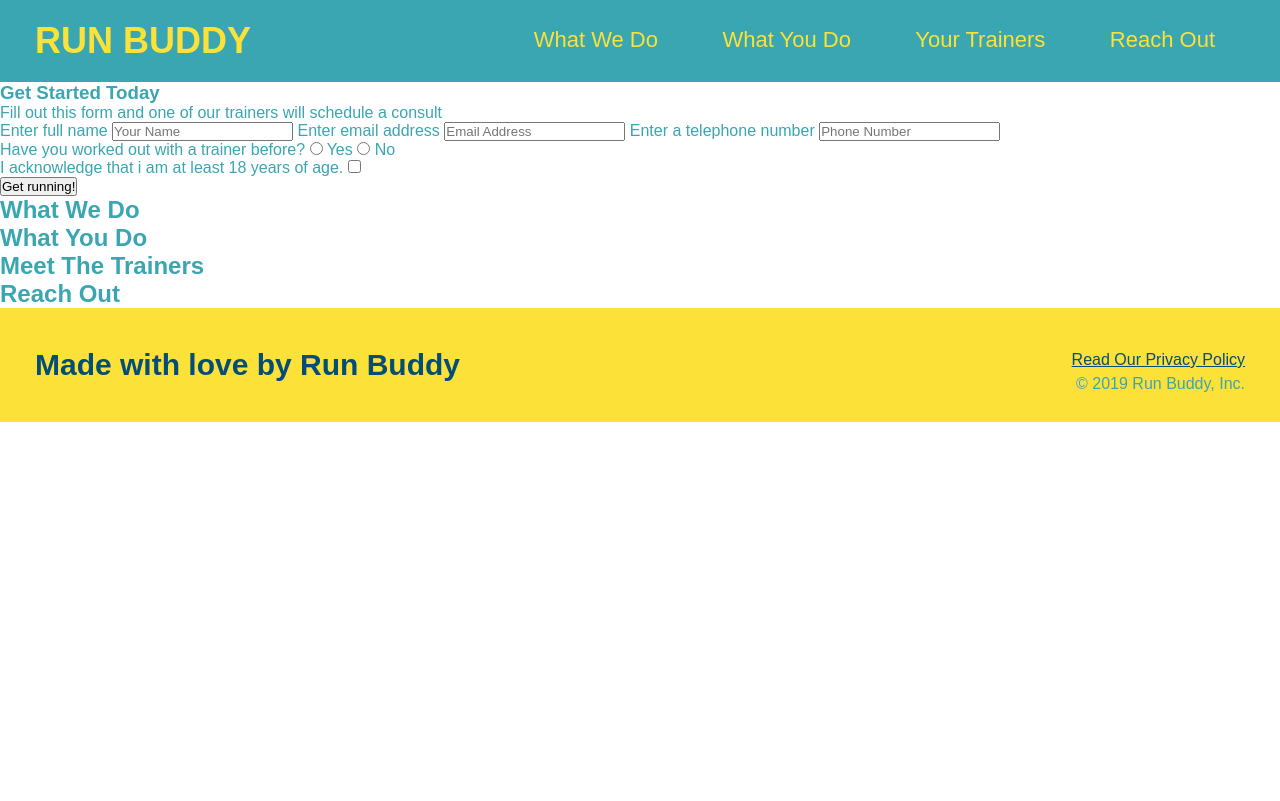
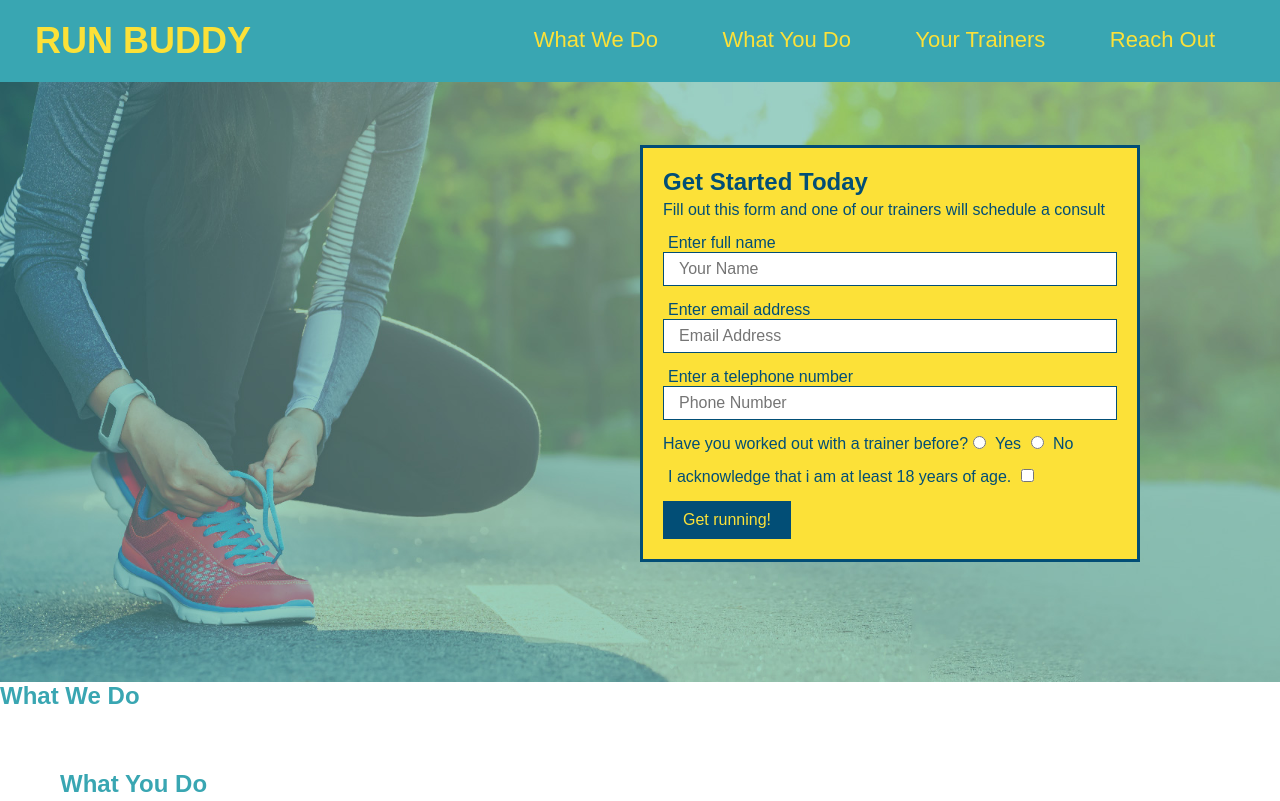
Before and after one commit to mirloov/run-buddy, a plain HTML site: page index.html in a window 1280 px wide. Shown: the top 801 px of the page. Drawn offline with Linux system fonts and the light colour scheme.

Commit message:
label box fixed

```diff
--- a/assets/css/style.css
+++ b/assets/css/style.css
@@ -55,3 +55,52 @@ footer div {
 footer a {
     color: #024e76;
 }
+section {
+    padding: 60px;
+}
+/* Hero Style Start */
+.hero {
+    background-image: url("../images/hero-bg.jpg");
+    height: 600px;
+    background-size: cover;
+    background-position: center;
+    position: relative;
+}
+.hero-form {
+    border: 3px solid #024e76;
+    background-color: #fce138;
+    padding: 20px;
+    width: 500px;
+    color: #024e76;
+    position: absolute;
+    bottom: 120px;
+    right: 140px;
+}
+.hero-form h3 {
+    font-size: 24px;
+    margin: 0px;
+
+}
+.hero-form p {
+    margin: 5px 0 15px 0;
+}
+.form-input {
+    border: 1px solid #024e76;
+    display: block;
+    padding: 7px 15px;
+    font-size: 16px;
+    color: #024e76;
+    width: 100%;
+    margin-bottom: 15px;
+}
+.hero-form label {
+    margin: 0 5px;
+}
+.hero-form button {
+    color: #fce138;
+    background-color: #024e76;
+    border: none;
+    padding: 10px 20px;
+    font-size: 16px;
+}
+/* Hero Style End */
--- a/index.html
+++ b/index.html
@@ -35,18 +35,18 @@
         </header>
 
         <!-- hero/jumbotron -->
-        <section>
-            <div>
+        <section class="hero">
+            <div class="hero-form">
                 <h3>Get Started Today</h3>
                 <p>Fill out this form and one of our trainers will schedule a consult</p>
                 <!-- Add form element -->
                 <form>
                     <label for="name">Enter full name</label>
-                    <input type="text" placeholder="Your Name" name="name" id="name" />
+                    <input type="text" placeholder="Your Name" name="name" id="name" class="form-input" />
                     <label for="email">Enter email address</label>
-                    <input type="text" placeholder="Email Address" name="email" id="email" />
+                    <input type="email" placeholder="Email Address" name="email" id="email" class="form-input" />
                     <label for="phone">Enter a telephone number</label>
-                    <input type="text" placeholder="Phone Number" name="phone" id="phone" />
+                    <input type="tel" placeholder="Phone Number" name="phone" id="phone" class="form-input" />
                     <p>
                         Have you worked out with a trainer before?
                         <input type="radio" name="trainer-confirm" id="trainer-yes" />
```
Also changed, not shown: assets/images/hero-bg.jpg (added).
